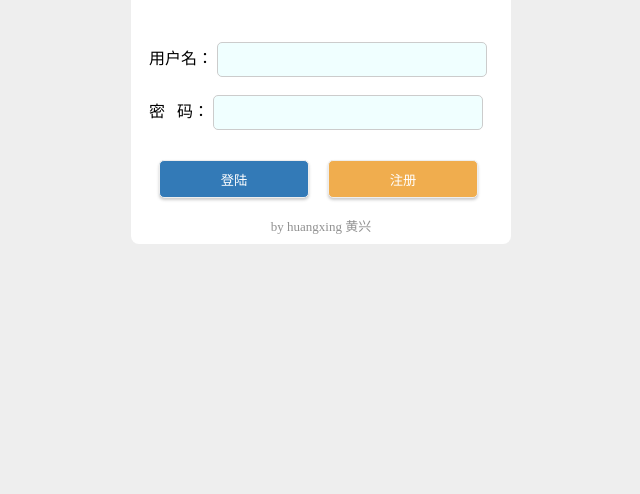
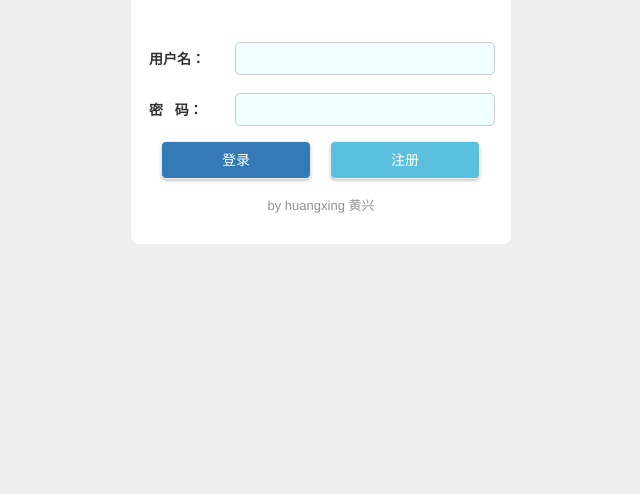
Before and after one commit to fenyunxing/web_shopping_moll, a plain HTML site: page login.html in a window 1280 px wide. Shown: the part 306-800 px from the top of the page, without its empty margins (319-959 px from the left). Drawn offline with nearby package versions, Linux system fonts and the light colour scheme.

Commit message:
实现按钮点击效果，校验登录信息

```diff
--- a/login.html
+++ b/login.html
@@ -1,18 +1,24 @@
 <!DOCTYPE html>
-<html lang="en" >
+<html lang="en">
 <head>
     <meta charset="UTF-8">
+    <meta http-equiv="X-UA-Compatible" content="IE=edge">
+    <meta name="viewport" content="width=device-width, initial-scale=1">
     <title>登录框</title>
+    <!-- Bootstrap -->
+    <link href="https://cdn.jsdelivr.net/npm/bootstrap@3.3.7/dist/css/bootstrap.min.css" rel="stylesheet">
     <script src="https://cdn.staticfile.org/jquery/1.10.2/jquery.min.js"></script> <!--导入jquery-->
     <style>
-		*{
+        * {
             margin: 0px;
             padding: 0px;
         }
-		body{
+
+        body {
             background-color: #eee;
         }
-		#container{
+
+        #container {
             width: 380px;
             height: 300px;
             margin-left: 400px;
@@ -20,7 +26,8 @@
             border-radius: 8px;
             background-color: #fff;
         }
-		.header{
+
+        .header {
             width: 100%;
             height: 50px;
             background-color: #9966CC;
@@ -31,17 +38,21 @@
             border-top-left-radius: 8px;
             border-top-right-radius: 8px;
         }
-		.form-body{
+
+        .form-body {
             margin-top: 48px;
         }
-		label{
+
+        label {
             width: 82px;
             margin-left: 18px;
         }
-		.form-group{
+
+        .form-group {
             margin-top: 18px;
         }
-		.form-input{
+
+        .form-input {
             height: 33px;
             width: 260px;
             padding-left: 8px;
@@ -49,26 +60,26 @@
             border: 1px solid #ccc;
             border-radius: 5px;
         }
-		.btn{
-			margin-top: 30px;
-		}
-		.form-btn{
+        .form-btn-primary  {
             height: 38px;
             width: 150px;
-			color:#fff;
+            margin-left: 30px;
+            color: #fff;
             border: 1px solid #eee;
             border-radius: 5px;
             box-shadow: 0px 2px 3px #ccc;
         }
-		.form-btn-primary{
-			margin-left: 28px;
-			background-color: #337AB7;
+        .form-btn-info {
+            height: 38px;
+            width: 150px;
+            margin-left: 15px;
+            color: #fff;
+            border: 1px solid #eee;
+            border-radius: 5px;
+            box-shadow: 0px 2px 3px #ccc;
         }
-		.form-btn-warning{
-			margin-left: 15px;
-			background-color: #F0AD4E;
-		}
-		.footer{
+
+        .footer {
             margin-top: 18px;
             color: #919191;
             text-align: center;
@@ -94,9 +105,13 @@
                 <input type="password" class="form-input" name="password">
             </div>
         </form>
-			<div class="btn">
+        <div class="btn-container">
+            <!--
             <input type="button" value="登陆" class="form-btn form-btn-primary" id="login_btn">
             <input type="button" value="注册" class="form-btn form-btn-warning" id="signup_btn">
+            -->
+            <button id="login_btn" type="button" class="btn form-btn-primary btn-primary">登录</button>
+            <button id="signup_btn" type="button" class="btn form-btn-info btn-info">注册</button>
         </div>
     </div>
     <div class="footer">
@@ -104,26 +119,38 @@
     </div>
 </div>
 </body>
+<!-- jQuery (Bootstrap 的所有 JavaScript 插件都依赖 jQuery，所以必须放在前边) -->
+<script src="https://cdn.jsdelivr.net/npm/jquery@1.12.4/dist/jquery.min.js"></script>
+<!-- 加载 Bootstrap 的所有 JavaScript 插件。你也可以根据需要只加载单个插件。 -->
+<script src="https://cdn.jsdelivr.net/npm/bootstrap@3.3.7/dist/js/bootstrap.min.js"></script>
 <script>
     /*设置登录框在窗口的位置*/
     obj = document.getElementById('container');
     cWidth = window.innerWidth;
     cHeight = window.innerHeight;
-	obj.style.marginLeft = (cWidth - 380)/2+"px";
-	obj.style.marginTop = (cHeight - 300)/2+"px";
+    obj.style.marginLeft = (cWidth - 380) / 2 + "px";
+    obj.style.marginTop = (cHeight - 300) / 2 + "px";
     /*当窗口改变时重置位置*/
-	window.onresize=function(){
+    window.onresize = function () {
         cWidth = window.innerWidth;
         cHeight = window.innerHeight;
-					obj.style.marginLeft = (cWidth - 380)/2+"px";
-					obj.style.marginTop = (cHeight - 300)/2+"px";
+        obj.style.marginLeft = (cWidth - 380) / 2 + "px";
+        obj.style.marginTop = (cHeight - 300) / 2 + "px";
     }
-	//自定义登录名为tom，密码为123456
+    //自定义的登录名为tom，密码为123456
 
     $('#login_btn').click(function () {
-		//console.log("登录点击事件");
+            // console.log("登录点击事件");
             //获取输入框内容，并判断
-
+            var user = $(" input[ name='user' ] ").val();
+            var password = $(" input[ name='password' ] ").val();
+            if (user == '' || password == '') {
+                alert("用户信息不能为空");
+            } else if(user=="tom"&&password=="123456"){
+               alert("登录成功");
+            } else{
+                alert("用户或密码错误");
+            }
         });
 </script>
 </html>
```
Lines whose indentation alone changed are shown as unchanged.
